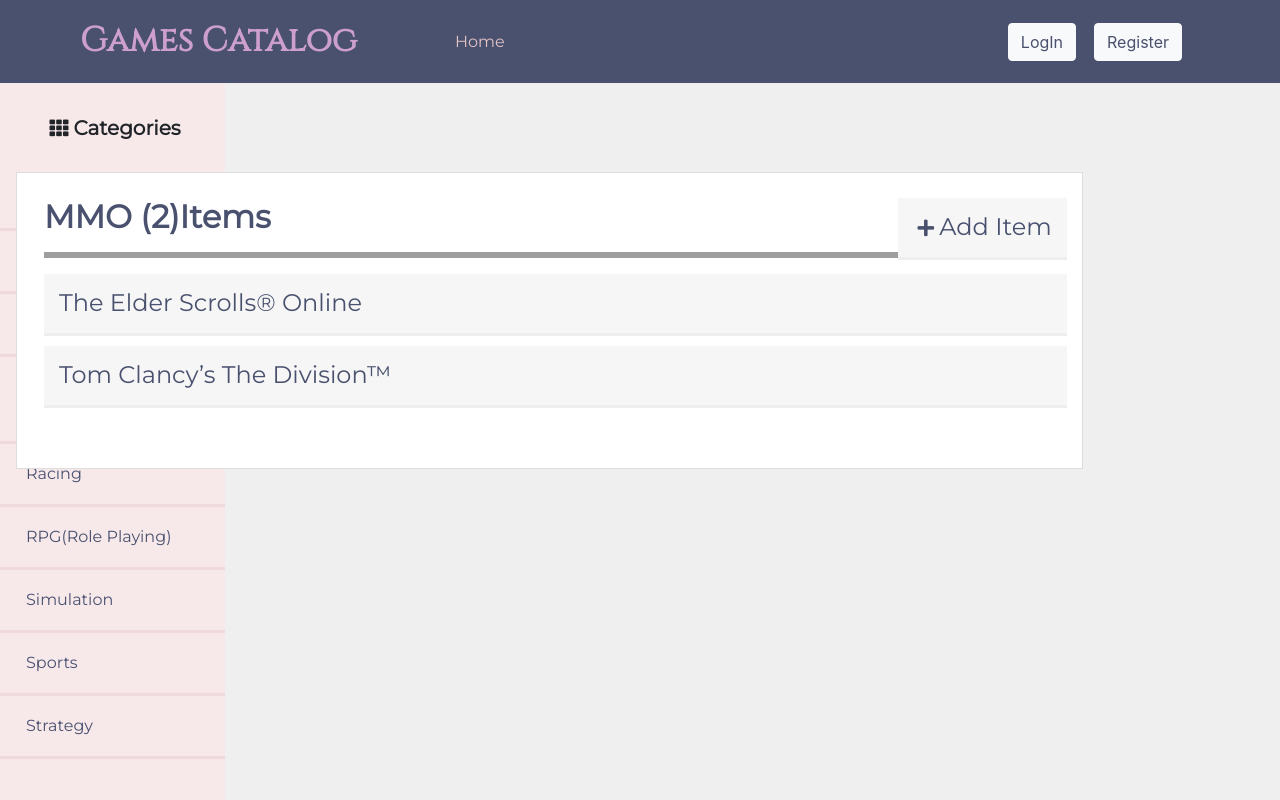
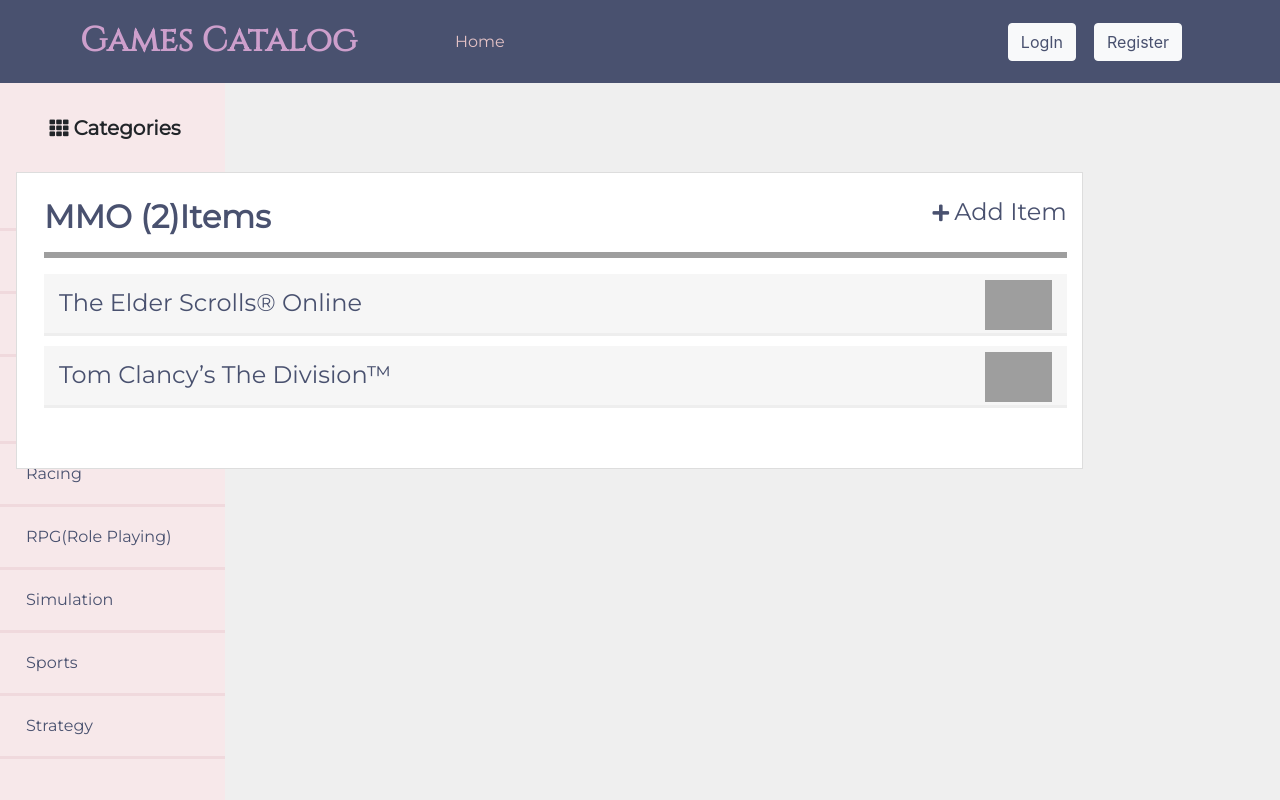
Before and after one commit to ayseth/item-catalog, a Flask app: page /catalog/MMO/items in a window 1280 px wide. Run offline with Flask 2, Linux system fonts and the light colour scheme; some libraries are stand-ins or nearby versions; grey boxes are pictures that could not be loaded.

Commit message:
added more data and details to DB

```diff
--- a/static/css/style.css
+++ b/static/css/style.css
@@ -258,5 +258,8 @@ a:hover {
 .right-img {
   float: right;
   height: 45px;
-  margin-top: -6px;
+  margin-top: -9px;
 }
+.right-img img {
+  height: 50px;
+}
--- a/templates/showitems.html
+++ b/templates/showitems.html
@@ -10,9 +10,9 @@
 <!--Sidenav end-->
 		<div class = "col-md-10 d-none d-md-block bg-custom2 ">
 			<div class="greyed">
-          <li class="extra">
-        <h4><a href="{{url_for('newitem')}}"><i class="fas fa-plus"></i>Add Item</a></h4>
-        </li>
+
+        <h4><a class="extra" href="{{url_for('newitem')}}"><i class="fas fa-plus"></i>Add Item</a></h4>
+
          {% with messages = get_flashed_messages() %}
         {% if messages %}
 
@@ -34,6 +34,9 @@
           {% for i in listcatalogs %}
 				<li>
 				<h4><a href="{{url_for('showitem', catalog_category = i.category, catalog_title=i.title)}}">{{i.title}}</a></h4>
+
+        <p><a class= "right-img" href="{{url_for('showitem', catalog_category = i.category, catalog_title=i.title)}}">
+          <img src="{{i.cover_pic}}" alt="game-img"></a></p>
 				</li>
 				{% endfor %}
 				</ul>
```
Also changed, not shown: catalog.db.
